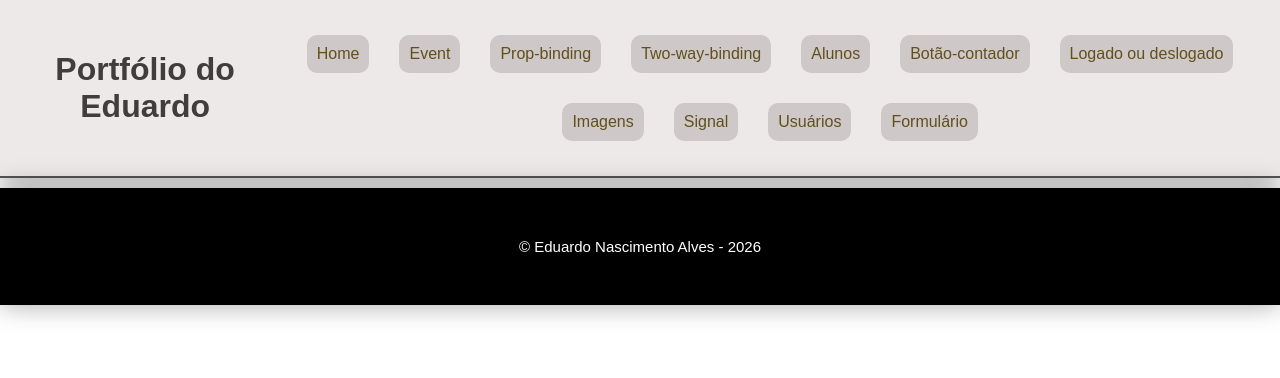
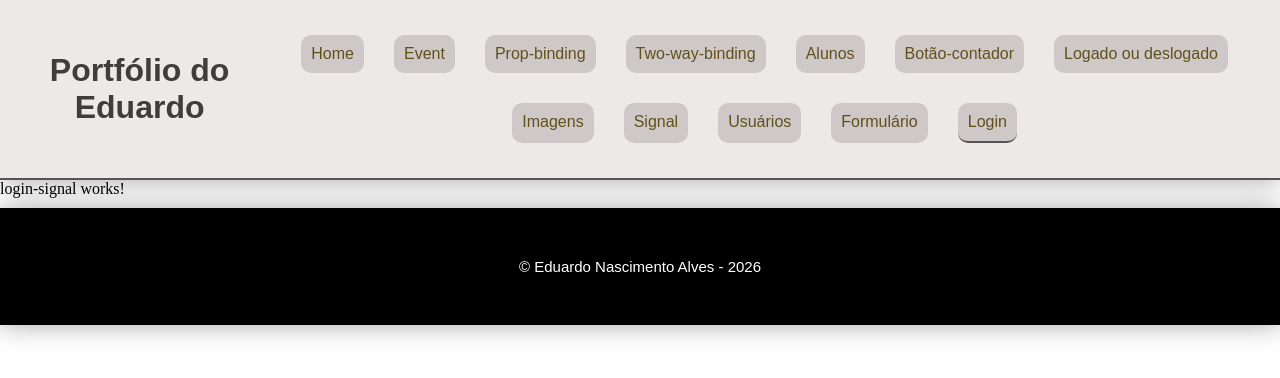
Before and after one commit to eduardoalves10/meu-site-angular, an Angular app: page /login-signal in a window 1280 px wide. Before the commit this address led to /. Shown: the top 378 px of the page. Built offline with nearby package versions, Linux system fonts and the light colour scheme.

Commit message:
add-componente-e-interface-login

```diff
--- a/src/app/app.routes.ts
+++ b/src/app/app.routes.ts
@@ -10,6 +10,7 @@ import { Imagens } from './feats/exercício-6-até-o-8/imagens/imagens';
 import { ExemploSignal } from './feats/exemplo-signal/exemplo-signal';
 import { Usuarios } from './feats/exercicios-de-signals/usuarios/usuarios';
 import { Formulario } from './feats/exemplo-form/formulario/formulario';
+import { LoginSignal } from './feats/login-signal/login-signal';
 
 export const routes: Routes = [
 
@@ -24,6 +25,7 @@ export const routes: Routes = [
     {path: 'exemplo-signal', component: ExemploSignal},
     {path: 'usuarios', component: Usuarios},
     {path: 'formulario', component: Formulario},
+    {path: 'login-signal', component: LoginSignal},
     {path: '', redirectTo: 'home', pathMatch: 'full'}
 
 ];
--- a/src/app/components/header/header.html
+++ b/src/app/components/header/header.html
@@ -12,5 +12,6 @@
         <a routerLink="/exemplo-signal" routerLinkActive="pagina-ativa">Signal</a>
         <a routerLink="/usuarios" routerLinkActive="pagina-ativa">Usuários</a>
         <a routerLink="/formulario" routerLinkActive="pagina-ativa">Formulário</a>
+        <a routerLink="/login-signal" routerLinkActive="pagina-ativa">Login</a>
     </nav>
 </header>
--- /dev/null
+++ b/src/app/feats/login-signal/login-interface.ts
@@ -0,0 +1 @@
+export interface LoginInterface {}
--- /dev/null
+++ b/src/app/feats/login-signal/login-signal.html
@@ -0,0 +1 @@
+<p>login-signal works!</p>
```
Also changed, not shown: src/app/feats/login-signal/login-signal.ts (added, +9 -0 lines), src/app/feats/login-signal/login-signal.css (added), 1 other file (tests, documents, lock files or other folders).
